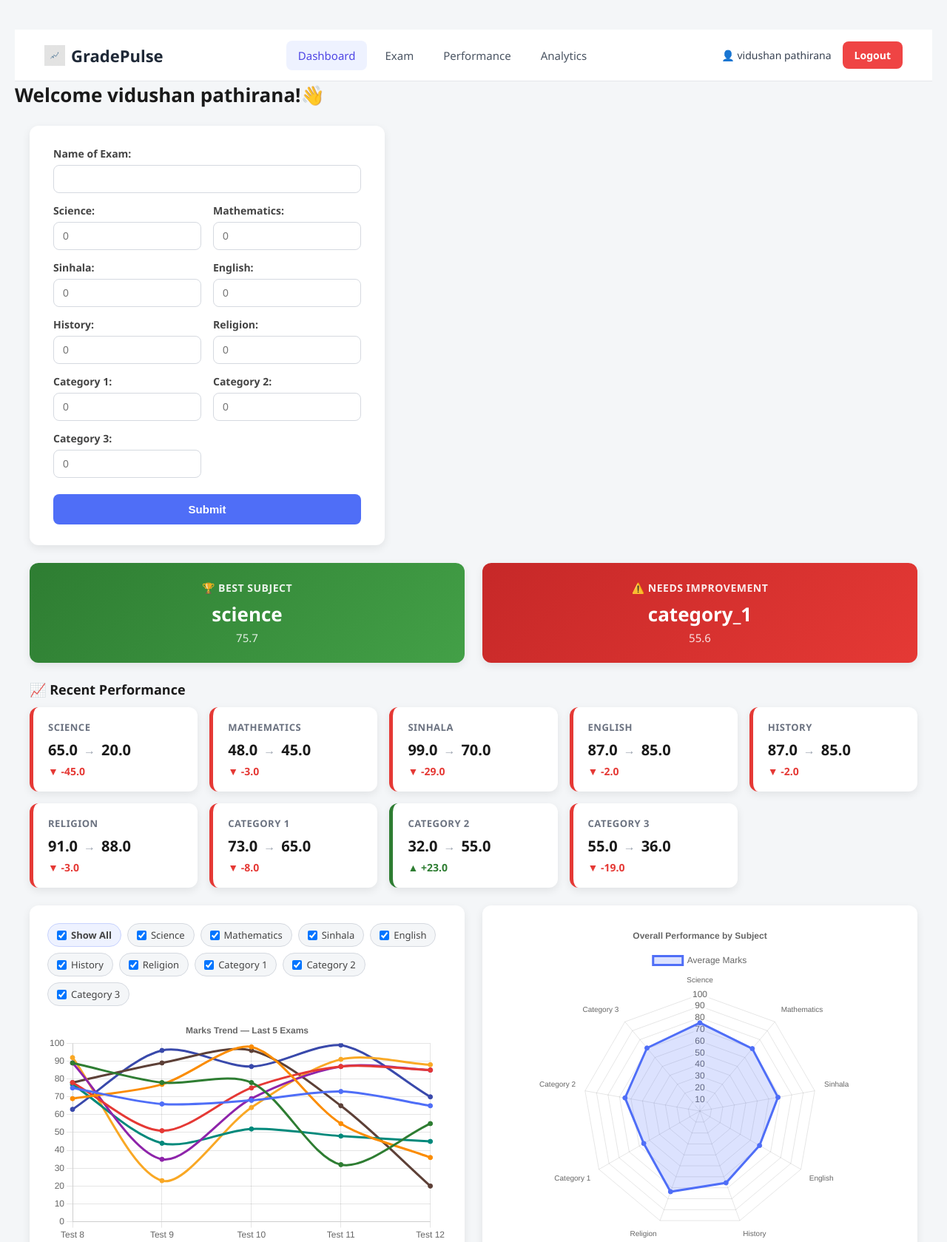
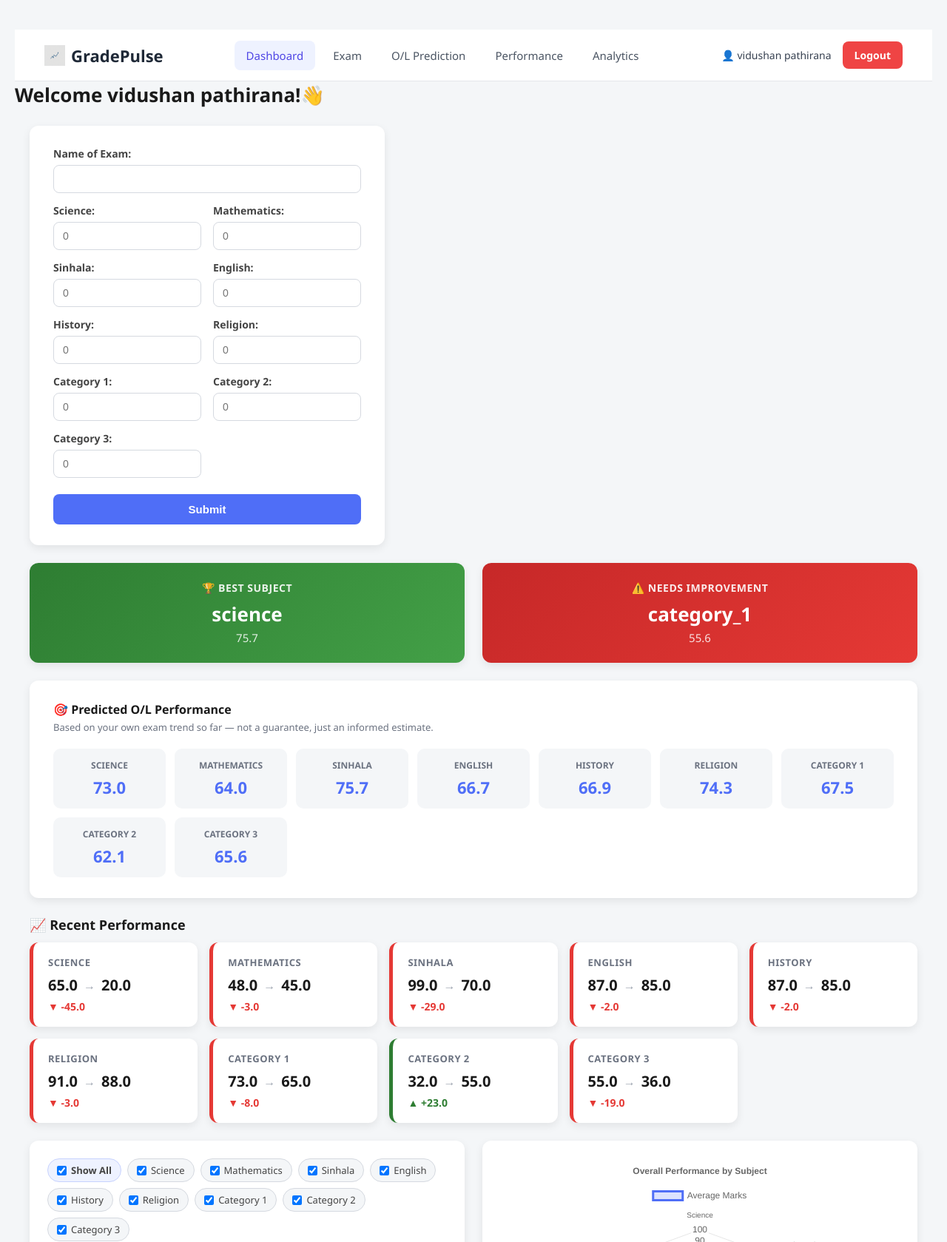
Before and after one commit to vidushan-ds/mark-pulse, a Flask app: page /home in a window 1280 px wide. Shown: the top 1679 px of the page at 74% size. Run offline with Flask 3, Linux system fonts and the light colour scheme; a user stored in the database is signed in; data comes from the database, SQL or seed files in the repository; both versions use the stored data as it was after the commit.

Commit message:
feat: combine predicting model to website:

```diff
--- a/app.py
+++ b/app.py
@@ -4,6 +4,8 @@ from wtforms import StringField, SubmitField, PasswordField
 from wtforms.validators import DataRequired, Email, EqualTo, Length
 from models import db, Student, Exam, Marks, Prediction
 from sqlalchemy import func
+from predict import predict_subject
+from datetime import datetime
 import os
 
 class SignupForm(FlaskForm):
@@ -225,6 +227,44 @@ def home():
                     "improvement" : improvement
                 }
 
+    all_exams = (
+        Exam.query
+        .filter_by(student_id=student_id)
+        .order_by(Exam.id.asc())
+        .all()
+    )
+
+    prediction_data = {}
+
+    if len(all_exams) >= 2:
+        for subject in subject_names:
+            scores = []
+            for exam in all_exams:
+                mark = next((m.score for m in exam.marks if m.subject == subject), None)
+                if mark is not None:
+                    scores.append(mark)
+
+            if len(scores) >= 2:
+                predicted_score = predict_subject(scores)
+                prediction_data[subject] = predicted_score
+
+                existing_prediction = Prediction.query.filter_by(
+                    student_id=student_id,
+                    subject=subject
+                ).first()
+
+                if existing_prediction:
+                    existing_prediction.predicted_score = predicted_score
+                    existing_prediction.created_at = datetime.utcnow()
+                else:
+                    db.session.add(Prediction(
+                        student_id=student_id,
+                        subject=subject,
+                        predicted_score=predicted_score
+                    ))
+
+    db.session.commit()
+
     if any(score > 0 for score in radar_data):
         best_index = radar_data.index(max(radar_data))
         weakest_index = radar_data.index(min(radar_data))
@@ -248,7 +288,8 @@ def home():
                            card_data=card_data,
                            name=name,
                            chart_data=chart_data,
-                           improvement_data=improvement_data)
+                           improvement_data=improvement_data,
+                           prediction_data=prediction_data)
 
 @app.route("/logout")
 def logout():
--- a/predict.py
+++ b/predict.py
@@ -1,5 +1,4 @@
 import numpy as np
-from datetime import datetime
 
 def predict_subject(scores):
     if not scores:
--- a/static/style.css
+++ b/static/style.css
@@ -501,3 +501,78 @@ h1 {
     border-color: #c7d2fe;
     font-weight: 700;
 }
+
+.prediction-section {
+    width: 100%;
+    max-width: 1200px;
+    margin: 24px auto 0;
+    background: #ffffff;
+    border-radius: 12px;
+    padding: 28px 32px;
+    box-shadow: 0 4px 12px rgba(0, 0, 0, 0.08);
+}
+
+.prediction-header h4 {
+    color: #1a1a1a;
+    margin-bottom: 4px;
+}
+
+.prediction-disclaimer {
+    font-size: 13px;
+    color: #6b7280;
+    margin-bottom: 20px;
+}
+
+.prediction-average {
+    display: flex;
+    justify-content: space-between;
+    align-items: center;
+    background: linear-gradient(135deg, #4f6ef7, #3d59d9);
+    color: #fff;
+    border-radius: 10px;
+    padding: 16px 20px;
+    margin-bottom: 20px;
+}
+
+.prediction-average-label {
+    font-size: 14px;
+    font-weight: 600;
+}
+
+.prediction-average-score {
+    font-size: 28px;
+    font-weight: 700;
+}
+
+.prediction-grid {
+    display: grid;
+    grid-template-columns: repeat(auto-fill, minmax(150px, 1fr));
+    gap: 12px;
+}
+
+.prediction-card {
+    background: #f4f6f8;
+    border-radius: 10px;
+    padding: 14px 16px;
+    text-align: center;
+}
+
+.prediction-subject {
+    font-size: 12px;
+    font-weight: 600;
+    text-transform: uppercase;
+    color: #6b7280;
+    margin-bottom: 6px;
+}
+
+.prediction-score {
+    font-size: 22px;
+    font-weight: 700;
+    color: #4f6ef7;
+}
+
+.prediction-empty {
+    text-align: center;
+    color: #6b7280;
+    font-size: 14px;
+}
--- a/templates/index.html
+++ b/templates/index.html
@@ -21,6 +21,7 @@
 
             <a href="{{ url_for('home') }}" class="nav-link active">Dashboard</a>
             <a href="#" class="nav-link">Exam</a>
+            <a href="#prediction-section" class="nav-link">O/L Prediction</a>
             <a href="#insight-section" class="nav-link">Performance</a>
             <a href="#charts-section" class="nav-link">Analytics</a>
 
@@ -136,6 +137,30 @@
     </div>
     {% endif %}
 
+    {% if prediction_data %}
+    <div class="prediction-section" id="prediction-section">
+        <div class="prediction-header">
+            <h4>🎯 Predicted O/L Performance</h4>
+            <p class="prediction-disclaimer">
+                Based on your own exam trend so far — not a guarantee, just an informed estimate.
+            </p>
+        </div>
+
+        <div class="prediction-grid">
+            {% for subject, score in prediction_data.items() %}
+            <div class="prediction-card">
+                <div class="prediction-subject">{{ subject.replace('_', ' ').title() }}</div>
+                <div class="prediction-score">{{ score }}</div>
+            </div>
+            {% endfor %}
+        </div>
+    </div>
+    {% elif result %}
+    <div class="prediction-section prediction-empty">
+        <p>📊 Submit at least 2 exams to unlock O/L predictions for each subject.</p>
+    </div>
+    {% endif %}
+
     {% if improvement_data %}
     <div class="improvement-section">
         <h4 class="improvement-title">📈 Recent Performance</h4>
```
Also changed, not shown: instance/ol_predictor.db.
